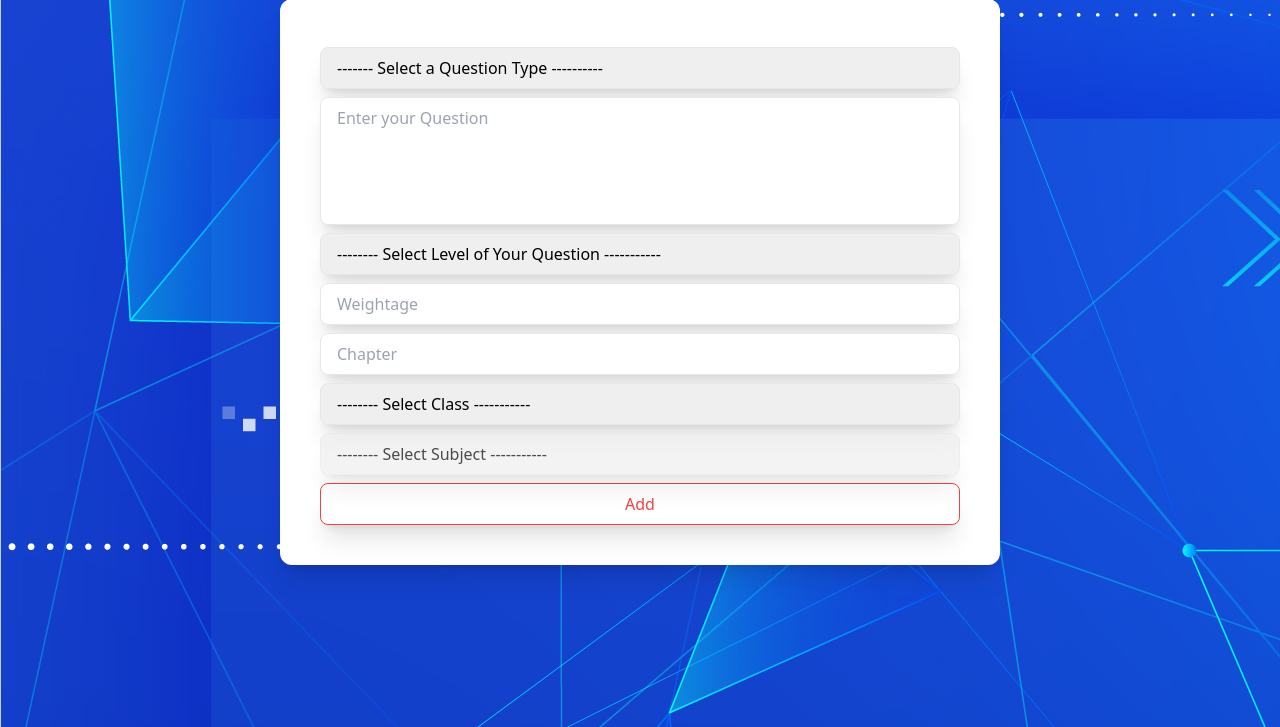
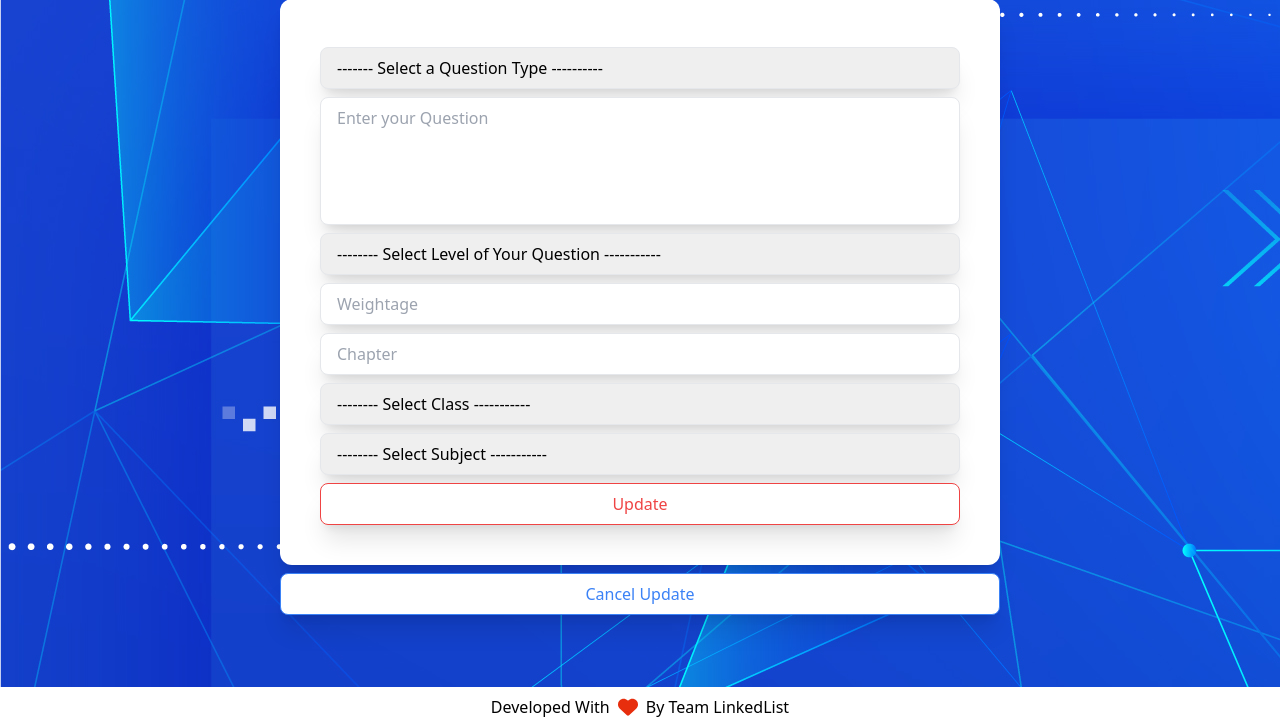
Before and after one commit to rahultiwari1818/Question-paper-generator-system, a PHP site: page /qpg/Faculties/updateQuestion.php in a window 1280 px wide. Shown: the part 73-800 px from the top of the page. Run offline with PHP 8.4, Linux system fonts and the light colour scheme; the visitor is signed in with stand-in values (Sample User, id 1); tables that the repository leaves empty or names only in its code hold one stand-in row (values such as "Sample post"); style sheets or scripts are compiled from the project's sources; some libraries are stand-ins or nearby versions.

Commit message:
completed update question page

```diff
--- a/Faculties/updateQuestion.php
+++ b/Faculties/updateQuestion.php
@@ -8,7 +8,16 @@
         header("location: ../login.php");
         exit();
     }
+    $qid = "";
+    try {
+        if(isset($_GET["question"])){
 
+            $qid =  $_GET["question"];
+        }
+
+    } catch (\Throwable $th) {
+        //throw $th;
+    }
 
     $question = "" ;
     $type="";
@@ -33,7 +42,10 @@
     $successfull = false;
 
 
-    if(isset($_POST["addhojabhai"]) && ($_POST["addhojabhai"])=="Add"){
+    if(isset($_POST["addhojabhai"]) && ($_POST["addhojabhai"])=="Update"){
+        try {
+            //code...
+
             $question = $_POST["question"] ;
             $type = $_POST["type"];
             $level = $_POST["level"];
@@ -43,6 +55,9 @@
             $chapter = $_POST["chapter"];
 
             $err = false;
+        } catch (\Throwable $th) {
+            //throw $th;
+        }
 
         if(trim($question) == ""){
             $questionErr = "Please Enter a Question *";
@@ -91,8 +106,12 @@
             $question = addslashes($question);
             $options = addslashes($options);
             $currentDate = date("Y-m-d");
+            echo "$qid id hai bhai";
+            $sql = "update tbl_questions set question='$question', q_type='$type',option1='$option1',option2='$option2',option3='$option3',option4='$option4',level='$level',weightage=$weightage,chapter=$chapter,classId=$class,subId=$sub where qId=$qid";
             // $sql = "insert into tbl_questions values(NULL,'$question','$type','$option1','$option2','$option3','$option4','$level',$weightage,$chapter,$class,$sub,$uid,'$currentDate')";
             if($conn->query($sql) === TRUE){
+                // echo "inside main block";
+
                 $successfull = true;
                 $question = "" ;
                 $type="";
@@ -113,6 +132,8 @@
                 $weightageErr = "";
                 $optionErr = "";
                 $chapterErr="";
+                // echo "successfully updated";
+                header("location: viewQuestions.php?success=true");
             }
             else{
                 $successfull = false;
@@ -141,9 +162,9 @@
             <section>
                 <h2 class="text-center text-white text-xl my-3">Update Question</h2>
 
-            <form action="uploadQuestions.php" method="post" class="bg-white shadow-xl rounded-xl p-10">
+            <form  method="post" class="bg-white shadow-xl rounded-xl p-10" id="updateForm">
                 <div class="my-2">
-                    <select name="type" id="type" class="block shadow-xl appearance-none w-full py-2 px-4 pr-8 rounded-lg border focus:outline-none focus:ring focus:border-blue-300" required>
+                    <select name="type" id="updateType" class="block shadow-xl appearance-none w-full py-2 px-4 pr-8 rounded-lg border focus:outline-none focus:ring focus:border-blue-300" required>
                         <div class="bg-white p-2">
                             <option value=""  <?php if($type=="") echo "selected";?>> ------- Select a Question Type ----------</option>
                             <option value="mcqs" <?php if($type=="mcqs") echo "selected";?>> MCQS </option>
@@ -159,7 +180,7 @@
                     ?>
                 </div>
                 <div class="my-2">
-                    <textarea name="question" required placeholder="Enter your Question"  class="block shadow-xl appearance-none w-full py-2 px-4 pr-8 rounded-lg border focus:outline-none focus:ring focus:border-blue-300 resize-none  shadow-lg h-32 w-[80vw] lg:w-[50vw]" value=""><?php echo htmlspecialchars($question);?></textarea>
+                    <textarea name="question" id="updateQuestion" required placeholder="Enter your Question"  class="block shadow-xl appearance-none w-full py-2 px-4 pr-8 rounded-lg border focus:outline-none focus:ring focus:border-blue-300 resize-none  shadow-lg h-32 w-[80vw] lg:w-[50vw]" value=""><?php echo htmlspecialchars($question);?></textarea>
                     <?php
                         if($questionErr){
                             echo "<p class='text-red-500 my-3 '> $questionErr </p>";
@@ -167,13 +188,13 @@
                     ?>
                 </div>
                 <div class="my-2" id="option-div">
-                        <input type="text" name="opt1"  value="<?php echo $option1 ?>"  placeholder="Option1" class="block shadow-xl  my-1  appearance-none w-full py-2 px-4 pr-8 rounded-lg border focus:outline-none focus:ring focus:border-blue-300">
+                        <input type="text" name="opt1" id="updateOption1"   value="<?php echo $option1 ?>"  placeholder="Option1" class="block shadow-xl  my-1  appearance-none w-full py-2 px-4 pr-8 rounded-lg border focus:outline-none focus:ring focus:border-blue-300">
 
-                        <input type="text" name="opt2" value="<?php echo $option2 ?>" placeholder="Option2" class="block shadow-xl my-1  appearance-none w-full py-2 px-4 pr-8 rounded-lg border focus:outline-none focus:ring focus:border-blue-300">
+                        <input type="text" name="opt2" id="updateOption2" value="<?php echo $option2 ?>" placeholder="Option2" class="block shadow-xl my-1  appearance-none w-full py-2 px-4 pr-8 rounded-lg border focus:outline-none focus:ring focus:border-blue-300">
 
-                        <input type="text" name="opt3" value="<?php echo $option4 ?>" placeholder="Option3" class="block shadow-xl my-1  appearance-none w-full py-2 px-4 pr-8 rounded-lg border focus:outline-none focus:ring focus:border-blue-300">
+                        <input type="text" name="opt3" id="updateOption3" value="<?php echo $option4 ?>" placeholder="Option3" class="block shadow-xl my-1  appearance-none w-full py-2 px-4 pr-8 rounded-lg border focus:outline-none focus:ring focus:border-blue-300">
 
-                        <input type="text" name="opt4" value="<?php echo $option4 ?>" placeholder="Option4" class="block shadow-xl  my-1 appearance-none w-full py-2 px-4 pr-8 rounded-lg border focus:outline-none focus:ring focus:border-blue-300">
+                        <input type="text" name="opt4"id="updateOption4"  value="<?php echo $option4 ?>" placeholder="Option4" class="block shadow-xl  my-1 appearance-none w-full py-2 px-4 pr-8 rounded-lg border focus:outline-none focus:ring focus:border-blue-300">
                         <?php
                         if($optionErr){
                             echo "<p class='text-red-500 my-3 '> $optionErr </p>";
@@ -181,7 +202,7 @@
                     ?>
                 </div>
                 <div class="my-2">
-                    <select name="level" required id="level" class="block shadow-xl appearance-none w-full py-2 px-4 pr-8 rounded-lg border focus:outline-none focus:ring focus:border-blue-300">
+                    <select name="level" required id="updateLevel" class="block shadow-xl appearance-none w-full py-2 px-4 pr-8 rounded-lg border focus:outline-none focus:ring focus:border-blue-300">
                         <div class="bg-white my-2">
                             <option value=""  <?php if($level=="") echo "selected"; ?>>-------- Select Level of Your Question -----------</option>
                             <option value="easy" <?php if($level=="easy") echo "selected"; ?>>Easy</option>
@@ -196,7 +217,7 @@
                     ?>
                 </div>
                 <div class="my-2">
-                    <input type="number" required name="weightage" value="<?php echo $weightage;?>" class="block shadow-xl  my-1 appearance-none w-full py-2 px-4 pr-8 rounded-lg border focus:outline-none focus:ring focus:border-blue-300" placeholder="Weightage ">
+                    <input type="number" id="updateWeightage" required name="weightage" value="<?php echo $weightage;?>" class="block shadow-xl  my-1 appearance-none w-full py-2 px-4 pr-8 rounded-lg border focus:outline-none focus:ring focus:border-blue-300" placeholder="Weightage ">
                     <?php
                         if($weightageErr){
                             echo "<p class='text-red-500 my-3 '> $weightageErr </p>";
@@ -204,7 +225,7 @@
                     ?>
                 </div>
                 <div class="my-2">
-                    <input type="number" required name="chapter" value="<?php echo $chapter;?>" class="block shadow-xl  my-1 appearance-none w-full py-2 px-4 pr-8 rounded-lg border focus:outline-none focus:ring focus:border-blue-300" placeholder="Chapter ">
+                    <input type="number" id="updateChapter" required name="chapter" value="<?php echo $chapter;?>" class="block shadow-xl  my-1 appearance-none w-full py-2 px-4 pr-8 rounded-lg border focus:outline-none focus:ring focus:border-blue-300" placeholder="Chapter ">
                     <?php
                         if($chapterErr){
                             echo "<p class='text-red-500 my-3 '> $chapterErr </p>";
@@ -212,7 +233,7 @@
                     ?>
                 </div>
                 <div class="my-2">
-                    <select name="class" required id="classUPQ" class="block shadow-xl appearance-none w-full py-2 px-4 pr-8 rounded-lg border focus:outline-none focus:ring focus:border-blue-300">
+                    <select name="class" required id="updateClassUPQ" class="block shadow-xl appearance-none w-full py-2 px-4 pr-8 rounded-lg border focus:outline-none focus:ring focus:border-blue-300">
                         <div class="bg-white my-2">
                              <option value=""   <?php if($class=="") echo "selected"; ?>>-------- Select Class ----------- </option>
                         </div>
@@ -224,7 +245,7 @@
                     ?>
                 </div>
                 <div class="my-2">
-                    <select name="sub" value="<?php echo $sub;?>" required id="subUPQ" class="block shadow-xl appearance-none w-full py-2 px-4 pr-8 rounded-lg border focus:outline-none focus:ring focus:border-blue-300">
+                    <select name="sub" value="<?php echo $sub;?>" required id="updateSubUPQ" class="block shadow-xl appearance-none w-full py-2 px-4 pr-8 rounded-lg border focus:outline-none focus:ring focus:border-blue-300">
                         <div class="bg-white my-2">
                             <option value=""   <?php if($sub=="") echo "selected"; ?>>-------- Select Subject -----------</option>
                         </div>
@@ -235,8 +256,9 @@
                         }
                     ?>
                 </div>
-                <input type="submit" name="addhojabhai" value="Add" class="px-5 w-full py-2 bg-white text-red-500 border border-red-500 hover:bg-red-500 hover:text-white rounded-lg shadow-xl">
+                <input type="submit" name="addhojabhai" value="Update" class="px-5 w-full py-2 bg-white text-red-500 border border-red-500 hover:bg-red-500 hover:text-white rounded-lg shadow-xl">
             </form>
+            <button  class="px-5 w-full py-2 bg-white text-blue-500 my-2 border border-blue-500 hover:bg-blue-500 hover:text-white rounded-lg shadow-xl" id="cancelBtn">Cancel Update</button>
             </section>
 
         </section>
@@ -275,14 +297,37 @@
             $("#option-div").hide();
             //  to disable subjects initially
             $("#subUPQ").attr("disabled",true);
+
+            const queryParams = new URLSearchParams(window.location.search);
+            try {
+                const id = queryParams.get("question");
+                if(id){
+
+                    getQuestionData(id);
+                    $("#updateForm").attr("action",`updateQuestion.php?question=${id}`);
+                }
+                else{
+                    $("#updateForm").attr("action",`updateQuestion.php?question=`);
+                }
+            } catch (error) {
+
+            }
+
+            $("#cancelBtn").click(()=>{
+                console.log("clicked")
+                window.location.href="http://localhost/qpg/Faculties/viewQuestions.php";
+            })
+
+
             // To remove Preloader
              $("#preLoader").hide();
 
 
 
-            $("#classUPQ").change(()=>{
-                $("#subUPQ").attr("disabled",false);
-                fetchSubjectsClassWise();
+            $("#updateClassUPQ").change(()=>{
+                $("#updateSubUPQ").attr("disabled",false);
+                let _class = $("#updateClassUPQ").val();
+                fetchSubjectsClassWise(_class);
 
             })
             //  to show options when errors are there after submitting
@@ -307,8 +352,19 @@
 
 
 
+
+
         })
     </script>
 
+        <footer class="bg-white bottom-0  p-[1vh] fixed w-screen  ">
+            <section class="flex justify-center items-center">
+                <p class="font-serif antialiased font-black lg:text-xl text-base	"></p>
+                Developed With <img src="../Assets/Icons/HeartIcon.svg" class="h-5 w-5 mx-2" alt="Heart Icon">
+                 By Team LinkedList
+            </section>
+        </footer>
+
+
 </body>
 </html>
--- a/Partials/searchQuestion.php
+++ b/Partials/searchQuestion.php
@@ -99,7 +99,7 @@
         $conditions = array();
 
         // Always include the uId condition
-        if(!empty($uid)){
+        if(!empty($uid) && $role!="ADMIN"){
             $conditions[] = "uId = $uid";
         }
 
```
Also changed, not shown: Faculties/viewQuestions.php (+52 -2 lines), script/script.js (+37 -14 lines). Lines whose indentation alone changed are shown as unchanged.
